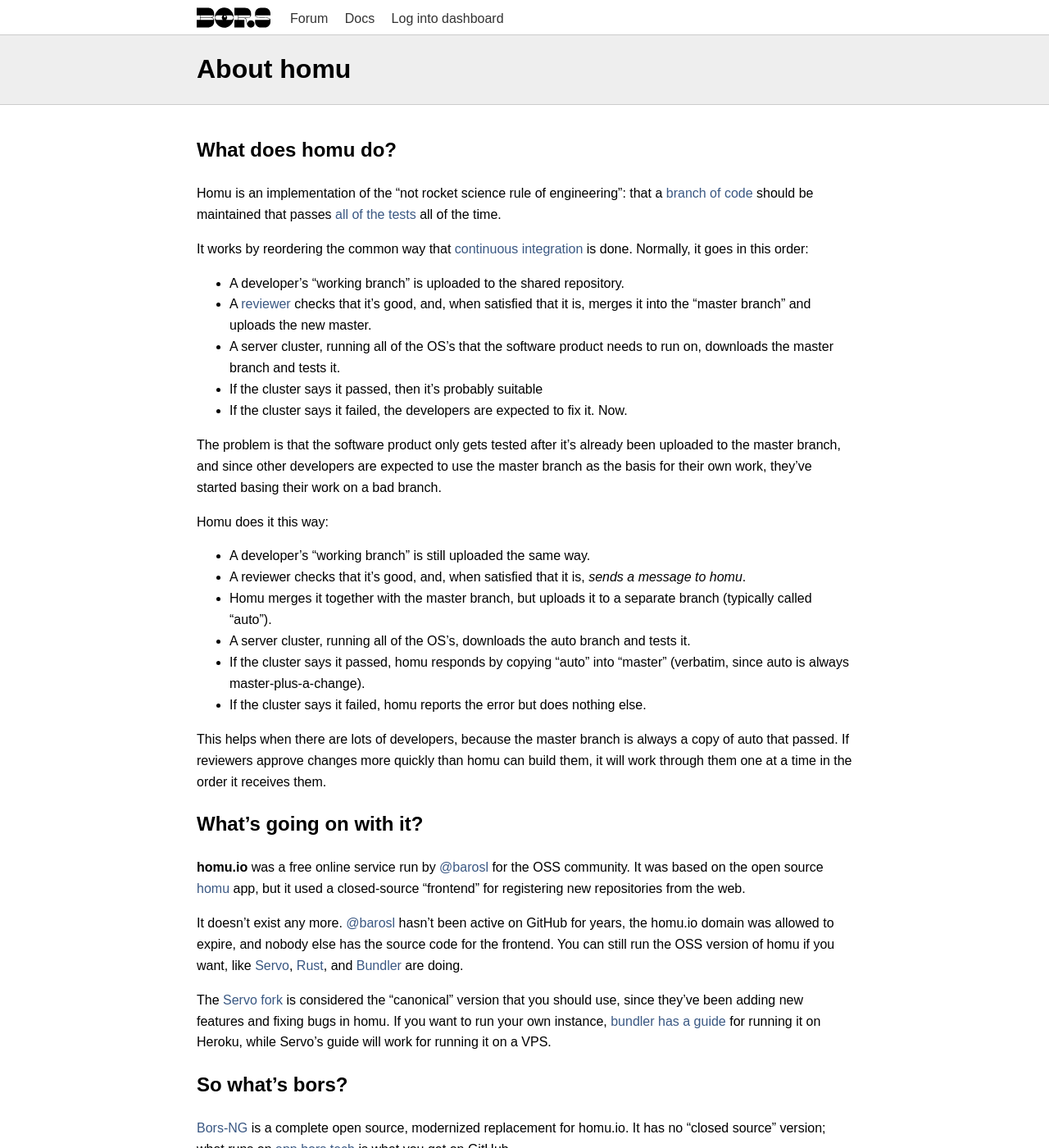
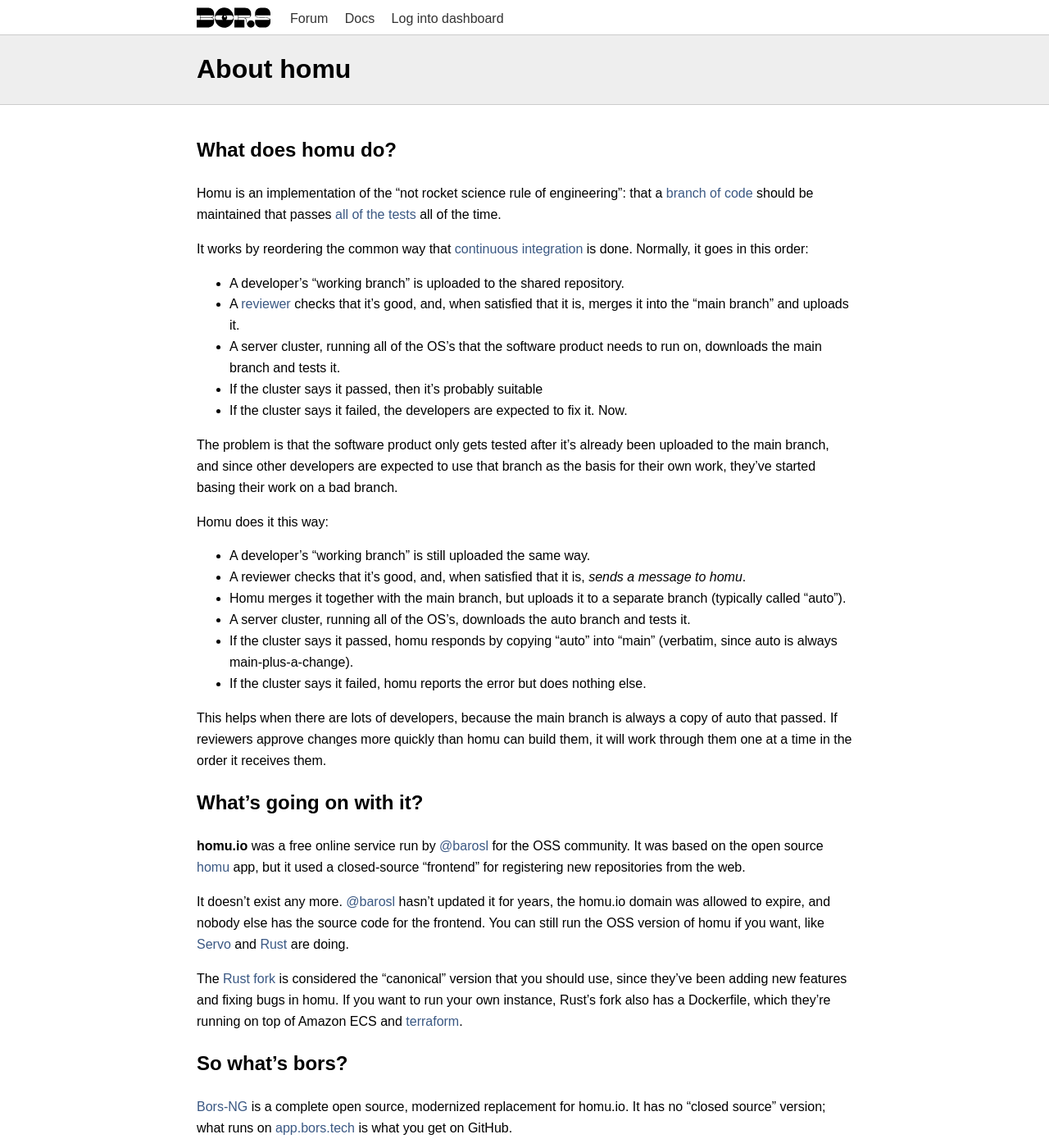
Before and after one commit to bors-ng/bors-ng.github.io, a Jekyll site: the page built from homu-io/index.md, in a window 1280 px wide and 1400 px high. Shown: the whole window at 82% size. Built offline with Jekyll 4.4.1, drawn with Linux system fonts in a browser that asks for light colours; our own code applies the rules of GitHub Pages for plain Markdown files.

Commit message:
Update index.md

```diff
--- a/homu-io/index.md
+++ b/homu-io/index.md
@@ -11,25 +11,25 @@
 Normally, it goes in this order:
 
 * A developer's "working branch" is uploaded to the shared repository.
-* A [reviewer] checks that it's good, and, when satisfied that it is, merges it into the "master branch" and uploads the new master.
-* A server cluster, running all of the OS's that the software product needs to run on, downloads the master branch and tests it.
+* A [reviewer] checks that it's good, and, when satisfied that it is, merges it into the "main branch" and uploads it.
+* A server cluster, running all of the OS's that the software product needs to run on, downloads the main branch and tests it.
 * If the cluster says it passed, then it's probably suitable
 * If the cluster says it failed, the developers are expected to fix it. Now.
 
-The problem is that the software product only gets tested after it's already been uploaded to the master branch,
-and since other developers are expected to use the master branch as the basis for their own work,
+The problem is that the software product only gets tested after it's already been uploaded to the main branch,
+and since other developers are expected to use that branch as the basis for their own work,
 they've started basing their work on a bad branch.
 
 Homu does it this way:
 
 * A developer's "working branch" is still uploaded the same way.
 * A reviewer checks that it's good, and, when satisfied that it is, *sends a message to homu*.
-* Homu merges it together with the master branch, but uploads it to a separate branch (typically called "auto").
+* Homu merges it together with the main branch, but uploads it to a separate branch (typically called "auto").
 * A server cluster, running all of the OS's, downloads the auto branch and tests it.
-* If the cluster says it passed, homu responds by copying "auto" into "master" (verbatim, since auto is always master-plus-a-change).
+* If the cluster says it passed, homu responds by copying "auto" into "main" (verbatim, since auto is always main-plus-a-change).
 * If the cluster says it failed, homu reports the error but does nothing else.
 
-This helps when there are lots of developers, because the master branch is always a copy of auto that passed.
+This helps when there are lots of developers, because the main branch is always a copy of auto that passed.
 If reviewers approve changes more quickly than homu can build them, it will work through them one at a time in the order it receives them.
 
 [branch of code]: https://en.wikipedia.org/wiki/Branching_(version_control)
@@ -43,25 +43,24 @@
 It was based on the open source [homu] app,
 but it used a closed-source "frontend" for registering new repositories from the web.
 
-It doesn't exist any more. [@barosl] hasn't been active on GitHub for years,
+It doesn't exist any more. [@barosl] hasn't updated it for years,
 the homu.io domain was allowed to expire,
 and nobody else has the source code for the frontend.
 You can still run the OSS version of homu if you want,
-like [Servo], [Rust], and [Bundler] are doing.
+like [Servo] and [Rust] are doing.
 
-The [Servo fork] is considered the "canonical" version that you should use,
+The [Rust fork] is considered the "canonical" version that you should use,
 since they've been adding new features and fixing bugs in homu.
-If you want to run your own instance,
-[bundler has a guide] for running it on Heroku,
-while Servo's guide will work for running it on a VPS.
+If you want to run your own instance, Rust's fork also has a Dockerfile,
+which they're running on top of Amazon ECS and [terraform].
 
 [servo]: https://github.com/bors-servo
 [rust]: https://github.com/bors
 [bundler]: https://github.com/bundlerbot
-[bundler has a guide]: https://github.com/bundler/bundlerbot-homu
-[servo fork]: https://github.com/servo/homu
+[rust fork]: https://github.com/rust-lang/homu
 [@barosl]: https://github.com/barosl
 [homu]: https://github.com/barosl/homu
+[terraform]: https://github.com/rust-lang/simpleinfra/blob/fceb570e846f750d20a6b5a66bf4148cd2aaa7d8/terraform/bors/app.tf
 
 ## So what's bors?
 
```
